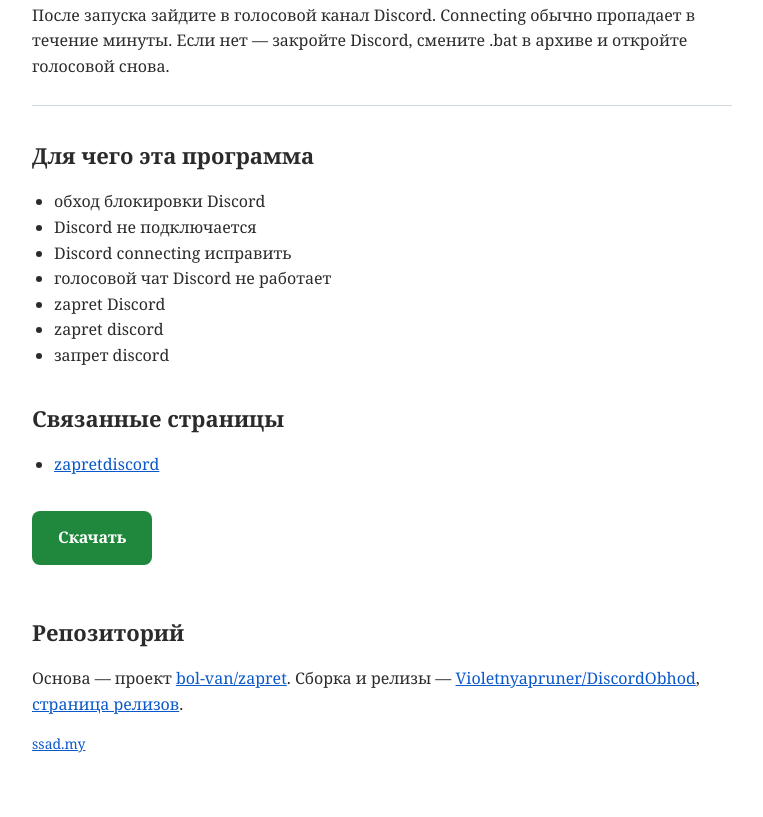
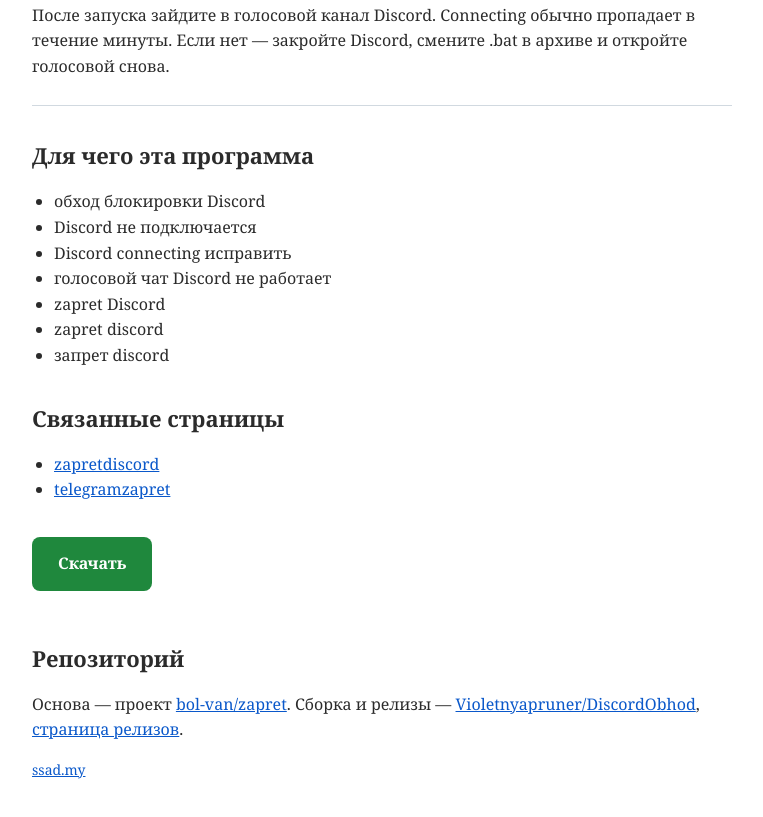
Before and after one commit to Violetnyapruner/DiscordObhod, a plain HTML site: page docs/index.html in a window 1280 px wide. Shown: the part 1619-2436 px from the top of the page, without its empty margins (258-1021 px from the left). Drawn offline with Linux system fonts and the light colour scheme.

Commit message:
Update site files

```diff
--- a/docs/index.html
+++ b/docs/index.html
@@ -90,6 +90,7 @@
   <h2>Связанные страницы</h2>
   <ul>
     <li><a href="https://github.com/Violetnyapruner/zapretdiscord">zapretdiscord</a></li>
+    <li><a href="https://github.com/Violetnyapruner/telegramzapret">telegramzapret</a></li>
   </ul>
 
 
```
